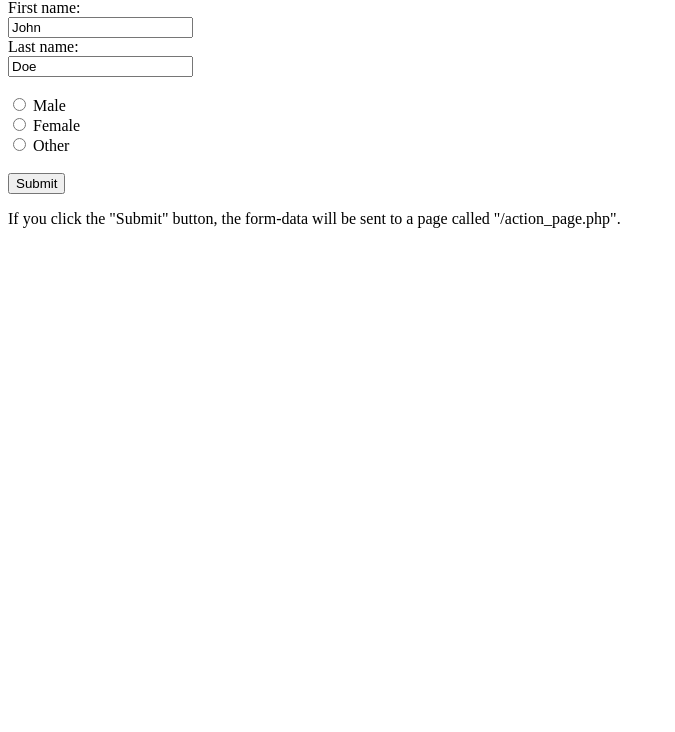
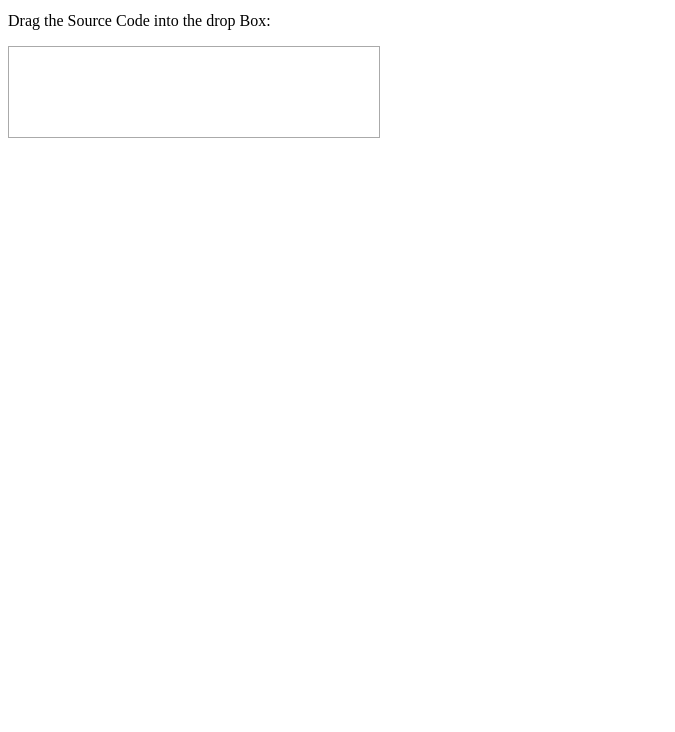
Before and after one commit to prasadani-udeshika/MyFirstApp, a plain HTML site: page MyApp-1/index.html in a window 1280 px wide. Shown: the part 68-800 px from the top of the page, without its empty margins (0-675 px from the left). Drawn offline with Linux system fonts and the light colour scheme.

Commit message:
Update index.html

```diff
--- a/MyApp-1/index.html
+++ b/MyApp-1/index.html
@@ -1,26 +1,38 @@
-<!DOCTYPE html>
+<!DOCTYPE HTML>
 <html>
+<head>
+<style>
+#div1 {
+  width: 350px;
+  height: 70px;
+  padding: 10px;
+  border: 1px solid #aaaaaa;
+}
+</style>
+<script>
+function allowDrop(ev) {
+  ev.preventDefault();
+}
+
+function drag(ev) {
+  ev.dataTransfer.setData("text", ev.target.id);
+}
+
+function drop(ev) {
+  ev.preventDefault();
+  var data = ev.dataTransfer.getData("text");
+  ev.target.appendChild(document.getElementById(data));
+}
+</script>
+</head>
 <body>
 
-<h2>HTML Forms</h2>
+	<h1>Code Complexity Measuring Tool</h1>
 
-<form action="/action_page.php">
-  <label for="fname">First name:</label><br>
-  <input type="text" id="fname" name="fname" value="John"><br>
-  <label for="lname">Last name:</label><br>
-  <input type="text" id="lname" name="lname" value="Doe"><br><br>
-  <input type="radio" id="male" name="gender" value="male">
-  <label for="male">Male</label><br>
-  <input type="radio" id="female" name="gender" value="female">
-  <label for="female">Female</label><br>
-  <input type="radio" id="other" name="gender" value="other">
-  <label for="other">Other</label>
-  <br><br>
+<p>Drag the Source Code into the drop Box:</p>
 
-  <input type="submit" value="Submit">
-</form>
-
-<p>If you click the "Submit" button, the form-data will be sent to a page called "/action_page.php".</p>
+<div id="div1" ondrop="drop(event)" ondragover="allowDrop(event)"></div>
+<br>
 
 </body>
 </html>
```
